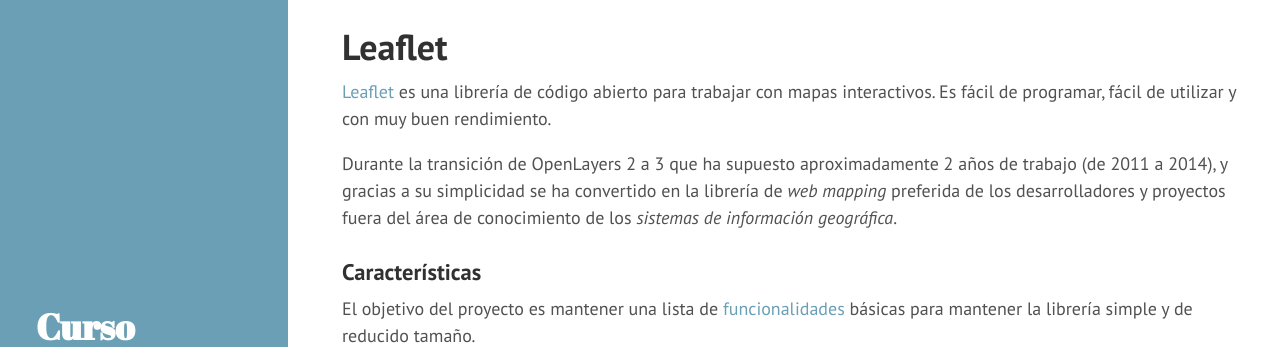
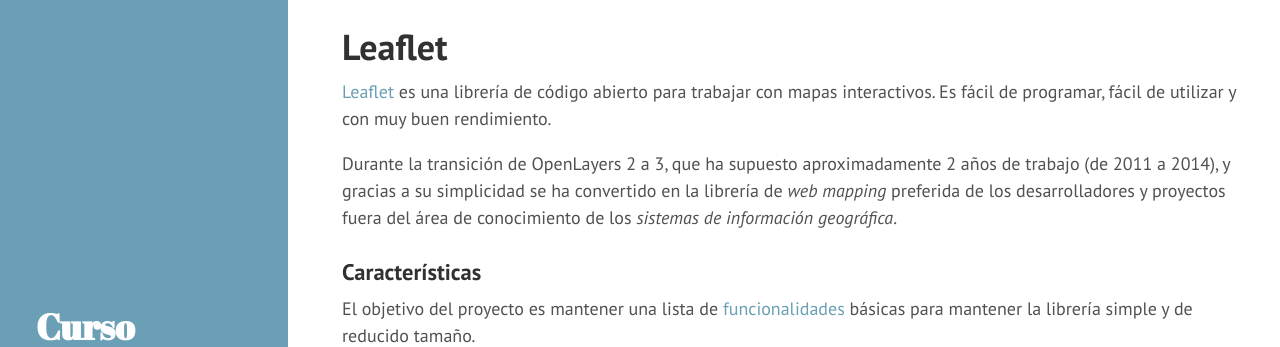
Before and after one commit to xguaita/curso-javascript, a Jekyll site: the page built from modulo5/leaflet/index.md, in a window 1280 px wide and 900 px high. Shown: the top 347 px of the window. Built offline with Jekyll 4.4.1, drawn with Linux system fonts in a browser that asks for light colours; Markdown is read by kramdown in place of the engine named in the settings.

```diff
--- a/modulo5/leaflet/index.md
+++ b/modulo5/leaflet/index.md
@@ -8,7 +8,7 @@ folder: modulo5/leaflet
 
 <a href="http://leafletjs.com/" target="_blank">Leaflet</a> es una librería de código abierto para trabajar con mapas interactivos. Es fácil de programar, fácil de utilizar y con muy buen rendimiento.
 
-Durante la transición de OpenLayers 2 a 3 que ha supuesto aproximadamente 2 años de trabajo (de 2011 a 2014), y gracias a su simplicidad se ha convertido en la librería de _web mapping_ preferida de los desarrolladores y proyectos fuera del área de conocimiento de los _sistemas de información geográfica_.
+Durante la transición de OpenLayers 2 a 3, que ha supuesto aproximadamente 2 años de trabajo (de 2011 a 2014), y gracias a su simplicidad se ha convertido en la librería de _web mapping_ preferida de los desarrolladores y proyectos fuera del área de conocimiento de los _sistemas de información geográfica_.
 
 ### Características
 El objetivo del proyecto es mantener una lista de <a href="http://leafletjs.com/features.html" target="_blank">funcionalidades</a> básicas para mantener la librería simple y de reducido tamaño.
@@ -430,5 +430,4 @@ También define dos eventos <a href="http://leafletjs.com/reference.html#map-loc
 <a href="http://rawgit.com/xguaita/curso-javascript/master/modulo5/leaflet/location.html" target="_blank">Abrir en el navegador...</a>
 
 
-
   > **Ejercicio:** mapa con los 5 lugares del mundo que os gustaría visitar. Incluir fotos y mapa guía
```
